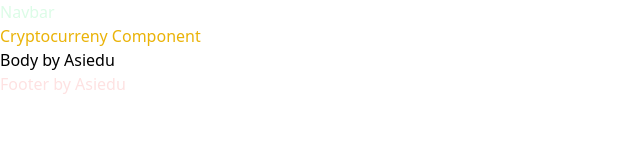
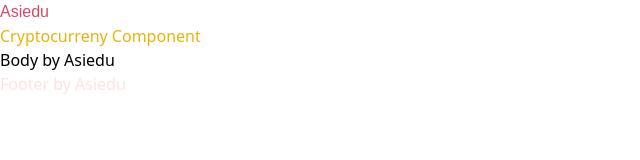
Before and after one commit to Vi-obb/react-cryptocurrency-app, a React (Vite) app: page / in a window 1280 px wide. Shown: the top 160 px of the page, without its empty margins (0-640 px from the left). Built offline with nearby package versions, Linux system fonts and the light colour scheme.

Commit message:
customized tailwindcss with fonts and custom color

```diff
--- a/src/components/Navbar.jsx
+++ b/src/components/Navbar.jsx
@@ -12,10 +12,14 @@
 **/
 import React from 'react'
 
+const style = {
+	wrapper: `text-cabaret font-karla`,
+}
+
 const Navbar = () => {
 	return (
-		<div className='text-green-100'>
-			Navbar</div>
+		<div className={style.wrapper}>
+			Asiedu</div>
 	)
 }
 
--- a/src/index.css
+++ b/src/index.css
@@ -1,3 +1,5 @@
 @tailwind base;
 @tailwind components;
 @tailwind utilities;
+
+@import url("https://fonts.googleapis.com/css2?family=Karla&family=Poppins&display=swap");
--- a/tailwind.config.cjs
+++ b/tailwind.config.cjs
@@ -1,10 +1,28 @@
+/**
+ * @description      :
+ * @author           : Michael
+ * @group            :
+ * @created          : 12/08/2022 - 17:29:53
+ *
+ * MODIFICATION LOG
+ * - Version         : 1.0.0
+ * - Date            : 12/08/2022
+ * - Author          : Michael
+ * - Modification    :
+ **/
 /** @type {import('tailwindcss').Config} */
 module.exports = {
-  content: [
-    "./src/**/*.{js,jsx,ts,tsx}",
-  ],
+  content: ["./src/**/*.{js,jsx,ts,tsx}"],
   theme: {
-    extend: {},
+    extend: {
+      colors: {
+        cabaret: "#D44969",
+      },
+    },
+    fontFamily: {
+      poppins: ["Poppins, sans-serif"],
+      karla: ["Karla, sans-serif"],
+    },
   },
   plugins: [],
-}
+};
```
